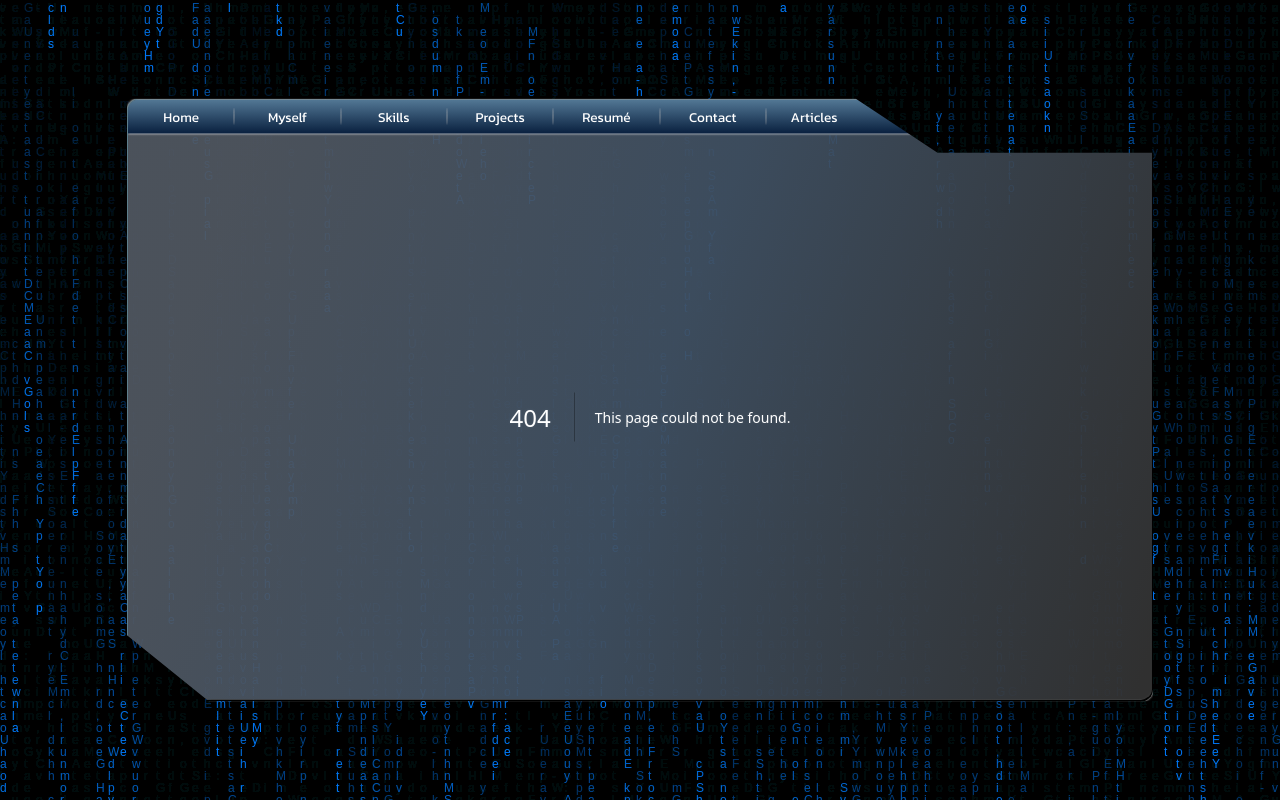
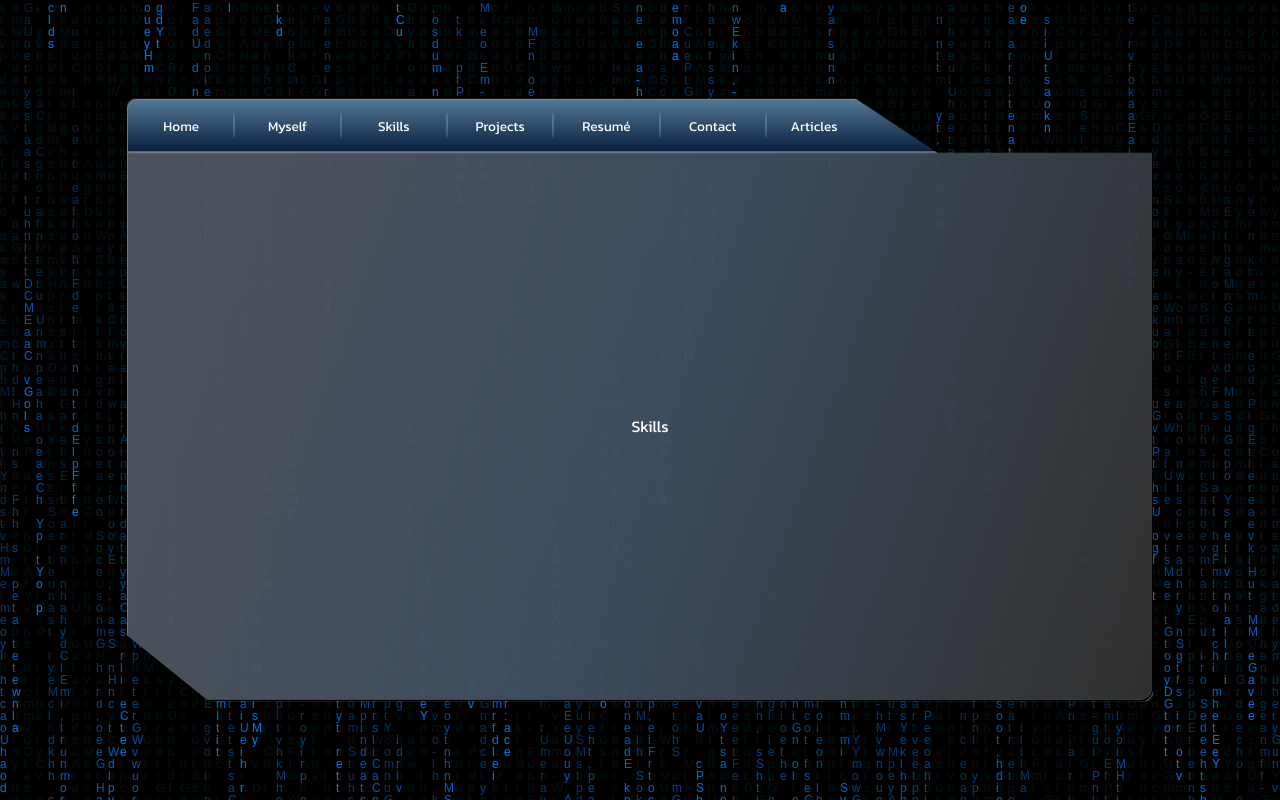
Before and after one commit to patrickgunnar/patrick-gunnar, a Next.js app: page /skills in a window 1280 px wide. Before the commit this address had no page. Built offline with nearby package versions, Linux system fonts and the light colour scheme.

Commit message:
feat: added skills page

```diff
--- /dev/null
+++ b/src/app/skills/page.tsx
@@ -0,0 +1,7 @@
+export default function Skills() {
+	return (
+		<div>
+			Skills
+		</div>
+	)
+}
```
